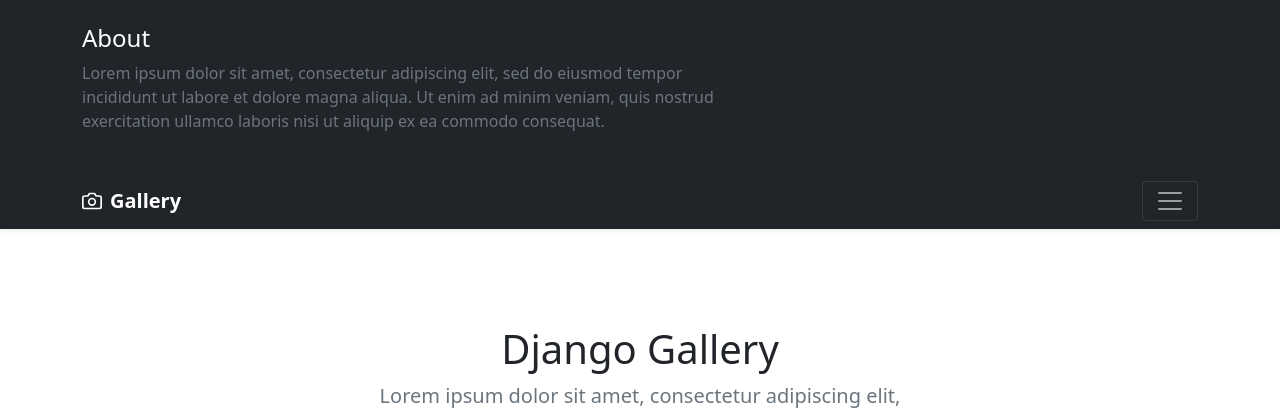
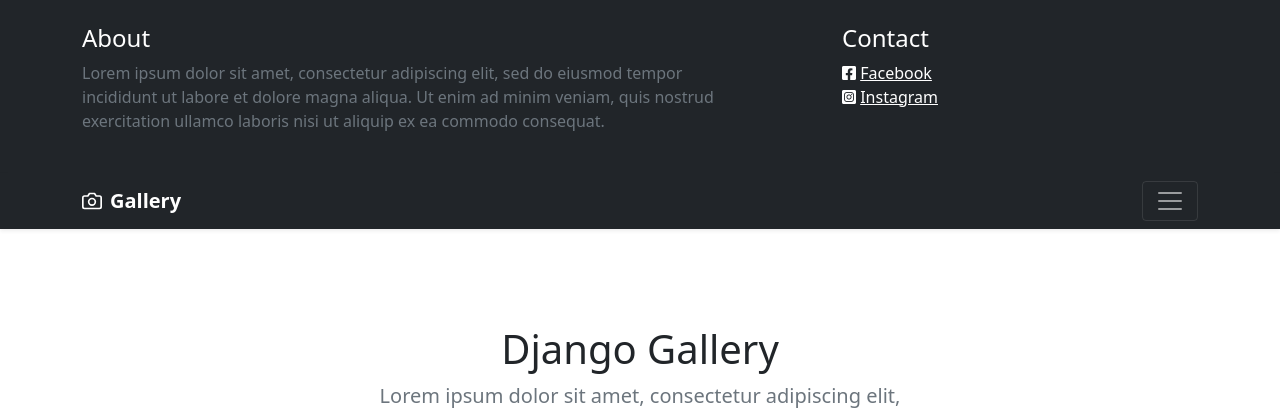
Before and after one commit to study-hary-id/Django-Gallery-Web, a Django app: page / in a window 1280 px wide, after a click that opens the changed part. Shown: the top 413 px of the page. Run offline with Django 3.2, Linux system fonts and the light colour scheme; data that the repository does not hold is empty.

Commit message:
Add contact list in header Using Font Awesome CDN and change generator

```diff
--- a/templates/home.html
+++ b/templates/home.html
@@ -6,7 +6,7 @@
     <meta name="viewport" content="width=device-width, initial-scale=1.0">
     <meta name="description" content="">
     <meta name="author" content="Mark Otto, Jacob Thornton, and Bootstrap contributors">
-    <meta name="generator" content="Hugo 0.80.0">
+    <meta name="generator" content="Hugo 0.82.0">
     <title>Django Gallery</title>
 
     <!-- Bootstrap 5.0.0 beta3 core CSS -->
@@ -32,6 +32,14 @@
             }
         }
     </style>
+
+    <!-- Font Awesome 5.15.3 core CSS -->
+    <link
+            rel="stylesheet"
+            href="https://cdnjs.cloudflare.com/ajax/libs/font-awesome/5.15.3/css/all.css"
+            integrity="sha512-3icgkoIO5qm2D4bGSUkPqeQ96LS8+ukJC7Eqhl1H5B2OJMEnFqLmNDxXVmtV/eq5M65tTDkUYS/Q0P4gvZv+yA=="
+            crossorigin="anonymous"
+    >
 </head>
 
 <body>
@@ -46,6 +54,23 @@
                             labore et dolore magna aliqua. Ut enim ad minim veniam, quis nostrud exercitation ullamco
                             laboris nisi ut aliquip ex ea commodo consequat.
                         </p>
+                    </div>
+                    <div class="col-sm-4 offset-md-1 py-4">
+                        <h4 class="text-white">Contact</h4>
+                        <ul class="list-unstyled">
+                            <li>
+                                <a href="https://www.facebook.com" class="text-white text-decoration-none">
+                                    <i class="fab fa-facebook-square"></i>
+                                    <span class="text-decoration-underline">Facebook</span>
+                                </a>
+                            </li>
+                            <li>
+                                <a href="https://www.instagram.com" class="text-white text-decoration-none">
+                                    <i class="fab fa-instagram-square"></i>
+                                    <span class="text-decoration-underline">Instagram</span>
+                                </a>
+                            </li>
+                        </ul>
                     </div>
                 </div>
             </div>
```
